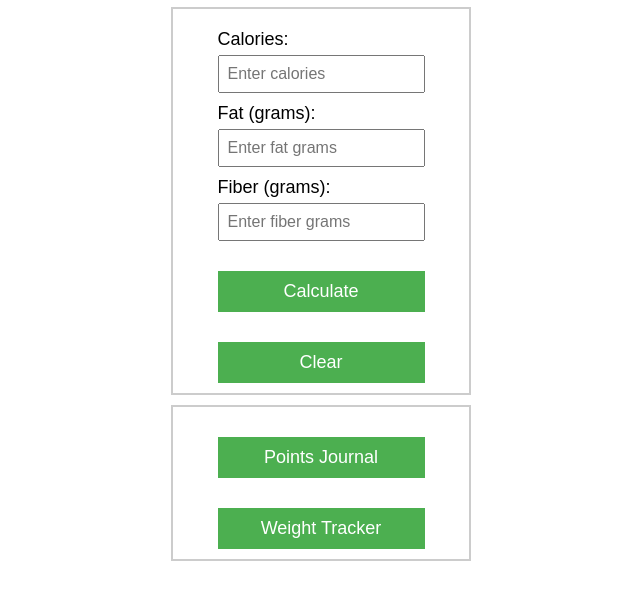
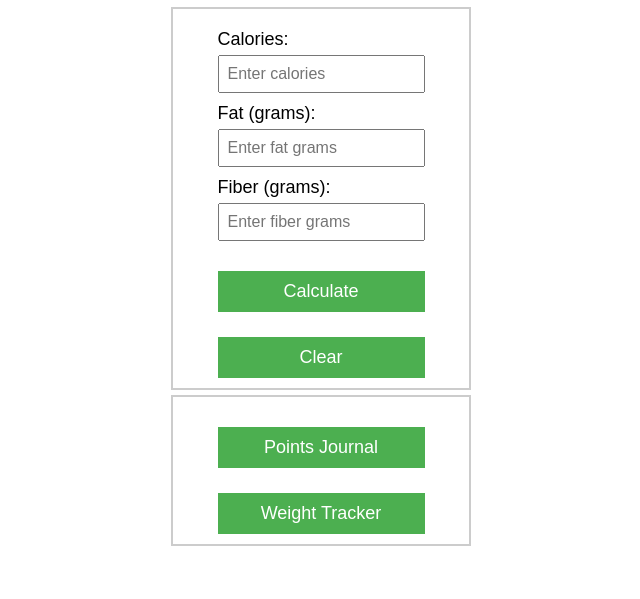
Before and after one commit to MB686/points-calculator-beta, a plain HTML site: page index.html in a window 1280 px wide. Shown: the part 109-708 px from the top of the page, without its empty margins (319-959 px from the left). Drawn offline with Linux system fonts and the light colour scheme.

Commit message:
Update index.html

```diff
--- a/index.html
+++ b/index.html
@@ -9,10 +9,10 @@
     <link rel="stylesheet" href="styles.css">
     <style>
         #fiber { margin-bottom: 10px; }
-        .button-container { display: flex; flex-direction: column; gap: 10px; width: 75%; margin: 10px auto 0; }
+        .button-container { display: flex; flex-direction: column; gap: 5px; width: 75%; margin: 10px auto 0; }
         .calculator-section { border: 2px solid #ccc; padding: 10px; }
-        .calc-clear-buttons { display: flex; flex-direction: column; gap: 10px; }
-        .journal-tracker-container { display: flex; flex-direction: column; gap: 10px; border: 2px solid #ccc; padding: 10px; }
+        .calc-clear-buttons { display: flex; flex-direction: column; gap: 5px; }
+        .journal-tracker-container { display: flex; flex-direction: column; gap: 5px; border: 2px solid #ccc; padding: 10px; }
         #logButton { display: none; }
         #result { margin: 20px auto 0; font-size: 18px; font-weight: bold; width: 75%; text-align: left; }
     </style>
```
